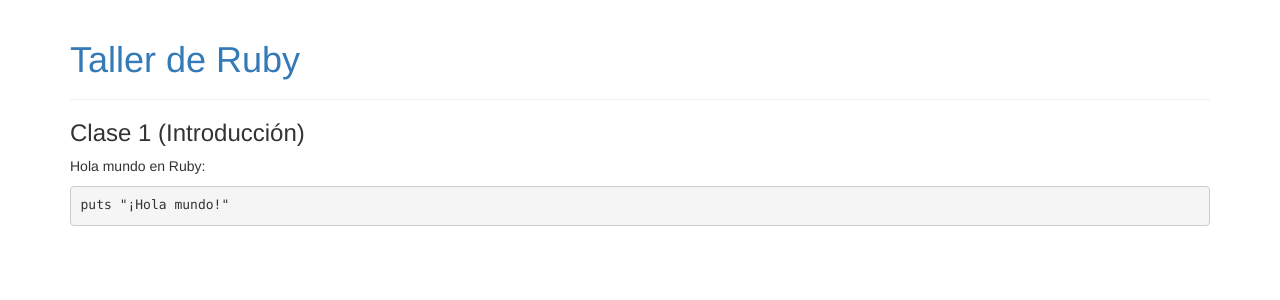
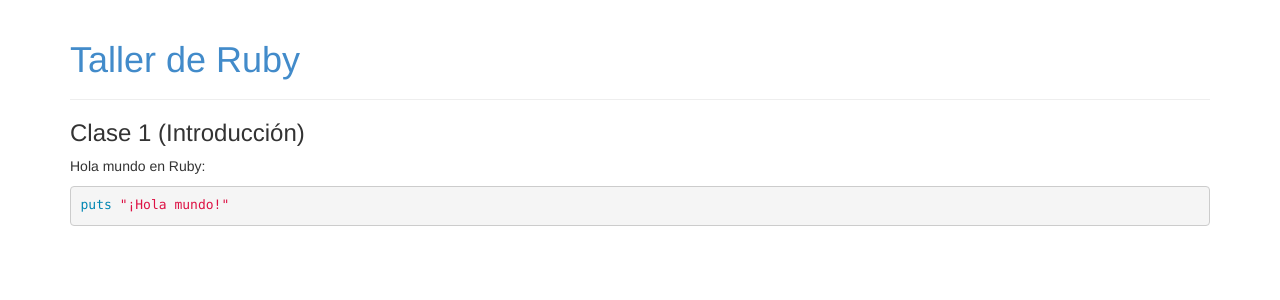
Before and after one commit to francocatena/clases, a Jekyll site: the page built from _posts/2014-03-26-clase-1.markdown, in a window 1280 px wide. Shown: the top 300 px of the page. Built offline with Jekyll 4.4.1, drawn with Linux system fonts in a browser that asks for light colours; nearby versions of some CDN libraries; library files that are not in the unit come from our copies; Markdown is read by kramdown in place of the engine named in the settings.

Commit message:
Revert "Fix assets path"
This reverts commit e2182a02b9b676e73116f36afee62092d1b70628.

```diff
--- a/_layouts/default.html
+++ b/_layouts/default.html
@@ -5,13 +5,13 @@
   <title>{{ page.title }}</title>
   <meta name="viewport" content="width=device-width">
 
-  <link rel="stylesheet" href="./css/syntax.css">
-  <link rel="stylesheet" href="./css/bootstrap.min.css">
+  <link rel="stylesheet" href="/css/syntax.css">
+  <link rel="stylesheet" href="/css/bootstrap.min.css">
 </head>
 <body>
   <div class="container">
     <div class="page-header">
-      <a href="./">
+      <a href="/">
         <h1>Taller de Ruby</h1>
       </a>
     </div>
```
